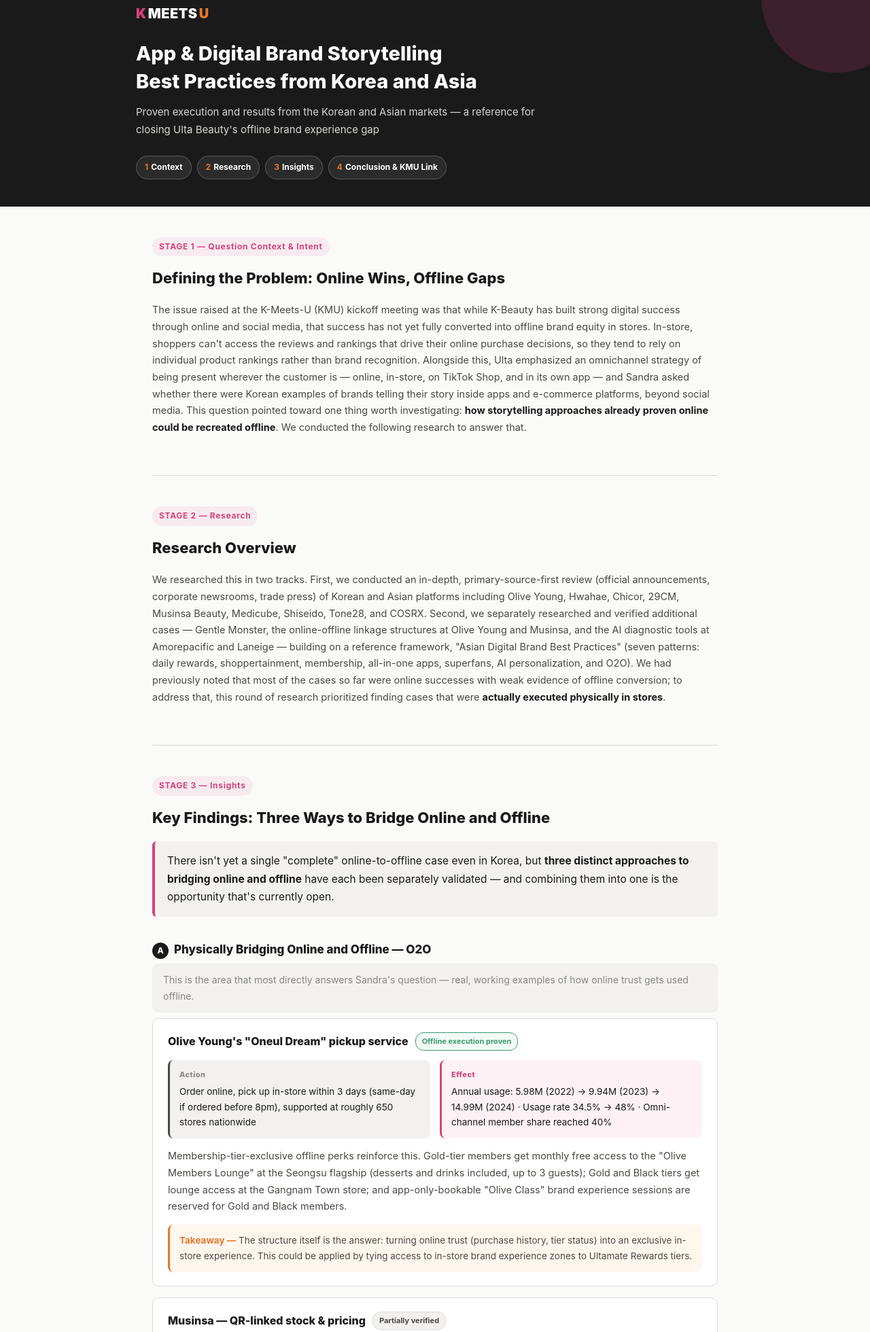
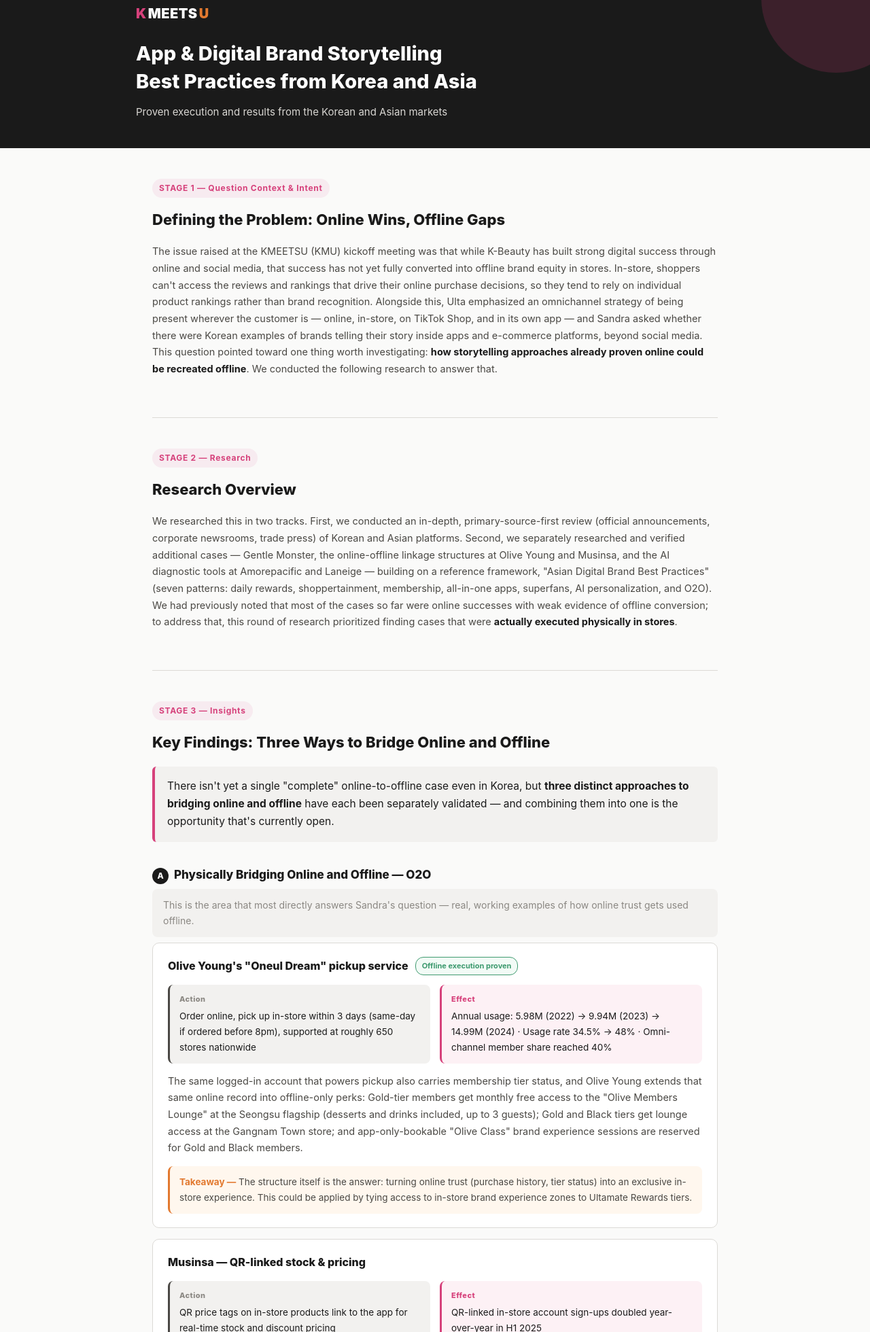
Before and after one commit to chloekim-spec/goodaiglobalusa-ultabeauty-kmeetsu, a plain HTML site: page index.html in a window 1280 px wide. Shown: the part 53-2013 px from the top of the page at 68% size. Drawn offline with Linux system fonts and the light colour scheme.

Commit message:
Add files via upload

```diff
--- a/index.html
+++ b/index.html
@@ -319,13 +319,7 @@
   <div class="inner">
     <div class="brandmark"><span class="k">K</span><span class="mid">MEETS</span><span class="u">U</span></div>
     <h1>App & Digital Brand Storytelling<br>Best Practices from Korea and Asia</h1>
-    <p class="sub">Proven execution and results from the Korean and Asian markets — a reference for closing Ulta Beauty's offline brand experience gap</p>
-    <div class="stage-nav">
-      <div><b>1</b>Context</div>
-      <div><b>2</b>Research</div>
-      <div><b>3</b>Insights</div>
-      <div><b>4</b>Conclusion & KMU Link</div>
-    </div>
+    <p class="sub">Proven execution and results from the Korean and Asian markets</p>
   </div>
 </header>
 
@@ -334,13 +328,13 @@
   <section>
     <span class="eyebrow">STAGE 1 — Question Context & Intent</span>
     <h2>Defining the Problem: Online Wins, Offline Gaps</h2>
-    <p>The issue raised at the K-Meets-U (KMU) kickoff meeting was that while K-Beauty has built strong digital success through online and social media, that success has not yet fully converted into offline brand equity in stores. In-store, shoppers can't access the reviews and rankings that drive their online purchase decisions, so they tend to rely on individual product rankings rather than brand recognition. Alongside this, Ulta emphasized an omnichannel strategy of being present wherever the customer is — online, in-store, on TikTok Shop, and in its own app — and Sandra asked whether there were Korean examples of brands telling their story inside apps and e-commerce platforms, beyond social media. This question pointed toward one thing worth investigating: <strong>how storytelling approaches already proven online could be recreated offline</strong>. We conducted the following research to answer that.</p>
+    <p>The issue raised at the KMEETSU (KMU) kickoff meeting was that while K-Beauty has built strong digital success through online and social media, that success has not yet fully converted into offline brand equity in stores. In-store, shoppers can't access the reviews and rankings that drive their online purchase decisions, so they tend to rely on individual product rankings rather than brand recognition. Alongside this, Ulta emphasized an omnichannel strategy of being present wherever the customer is — online, in-store, on TikTok Shop, and in its own app — and Sandra asked whether there were Korean examples of brands telling their story inside apps and e-commerce platforms, beyond social media. This question pointed toward one thing worth investigating: <strong>how storytelling approaches already proven online could be recreated offline</strong>. We conducted the following research to answer that.</p>
   </section>
 
   <section>
     <span class="eyebrow">STAGE 2 — Research</span>
     <h2>Research Overview</h2>
-    <p>We researched this in two tracks. First, we conducted an in-depth, primary-source-first review (official announcements, corporate newsrooms, trade press) of Korean and Asian platforms including Olive Young, Hwahae, Chicor, 29CM, Musinsa Beauty, Medicube, Shiseido, Tone28, and COSRX. Second, we separately researched and verified additional cases — Gentle Monster, the online-offline linkage structures at Olive Young and Musinsa, and the AI diagnostic tools at Amorepacific and Laneige — building on a reference framework, "Asian Digital Brand Best Practices" (seven patterns: daily rewards, shoppertainment, membership, all-in-one apps, superfans, AI personalization, and O2O). We had previously noted that most of the cases so far were online successes with weak evidence of offline conversion; to address that, this round of research prioritized finding cases that were <strong>actually executed physically in stores</strong>.</p>
+    <p>We researched this in two tracks. First, we conducted an in-depth, primary-source-first review (official announcements, corporate newsrooms, trade press) of Korean and Asian platforms. Second, we separately researched and verified additional cases — Gentle Monster, the online-offline linkage structures at Olive Young and Musinsa, and the AI diagnostic tools at Amorepacific and Laneige — building on a reference framework, "Asian Digital Brand Best Practices" (seven patterns: daily rewards, shoppertainment, membership, all-in-one apps, superfans, AI personalization, and O2O). We had previously noted that most of the cases so far were online successes with weak evidence of offline conversion; to address that, this round of research prioritized finding cases that were <strong>actually executed physically in stores</strong>.</p>
   </section>
 
   <section>
@@ -359,12 +353,12 @@
         <div class="box action"><span class="label">Action</span>Order online, pick up in-store within 3 days (same-day if ordered before 8pm), supported at roughly 650 stores nationwide</div>
         <div class="box effect"><span class="label">Effect</span>Annual usage: 5.98M (2022) → 9.94M (2023) → 14.99M (2024) · Usage rate 34.5% → 48% · Omni-channel member share reached 40%</div>
       </div>
-      <p>Membership-tier-exclusive offline perks reinforce this. Gold-tier members get monthly free access to the "Olive Members Lounge" at the Seongsu flagship (desserts and drinks included, up to 3 guests); Gold and Black tiers get lounge access at the Gangnam Town store; and app-only-bookable "Olive Class" brand experience sessions are reserved for Gold and Black members.</p>
+      <p>The same logged-in account that powers pickup also carries membership tier status, and Olive Young extends that same online record into offline-only perks: Gold-tier members get monthly free access to the "Olive Members Lounge" at the Seongsu flagship (desserts and drinks included, up to 3 guests); Gold and Black tiers get lounge access at the Gangnam Town store; and app-only-bookable "Olive Class" brand experience sessions are reserved for Gold and Black members.</p>
       <div class="why"><b>Takeaway —</b> The structure itself is the answer: turning online trust (purchase history, tier status) into an exclusive in-store experience. This could be applied by tying access to in-store brand experience zones to Ultamate Rewards tiers.</div>
     </div>
 
     <div class="case">
-      <div class="case-title">Musinsa — QR-linked stock & pricing <span class="tag support">Partially verified</span></div>
+      <div class="case-title">Musinsa — QR-linked stock & pricing</div>
       <div class="flow">
         <div class="box action"><span class="label">Action</span>QR price tags on in-store products link to the app for real-time stock and discount pricing</div>
         <div class="box effect"><span class="label">Effect</span>QR-linked in-store account sign-ups doubled year-over-year in H1 2025</div>
@@ -404,7 +398,7 @@
     </div>
 
     <h3><span class="n">D</span>Content & Live Commerce — The Difference Is "Who" and "How"</h3>
-    <p class="stage-intro">Live commerce and content marketing themselves are things Ulta already does. The difference isn't the format — it's who's speaking, and how the barrier to production has been lowered.</p>
+    <p class="stage-intro">Live commerce and content marketing themselves are things we already do. The difference isn't the format — it's who's speaking, and how the barrier to production has been lowered.</p>
 
     <div class="case">
       <div class="case-title">Olive Young's Partner Live — brands speak for themselves, free of charge <span class="tag proposal">Proven online, proposed for offline</span></div>
@@ -448,7 +442,7 @@
 </div>
 
 <footer>
-  <p>Figures in this report were prioritized against official announcements, corporate newsrooms, and trade press; figures that rely on brand self-reporting (e.g., COSRX's growth rate) are flagged in the text. An earlier claim about Musinsa's app-to-store linkage was found to be overstated on verification and has been corrected. K-Meets-U (KMU) Marketing Program · Goodai Global USA</p>
+  <p>Figures in this report were prioritized against official announcements, corporate newsrooms, and trade press; figures that rely on brand self-reporting (e.g., COSRX's growth rate) are flagged in the text. An earlier claim about Musinsa's app-to-store linkage was found to be overstated on verification and has been corrected. KMEETSU (KMU) Marketing Program · Goodai Global USA</p>
 </footer>
 
 </body>
```
